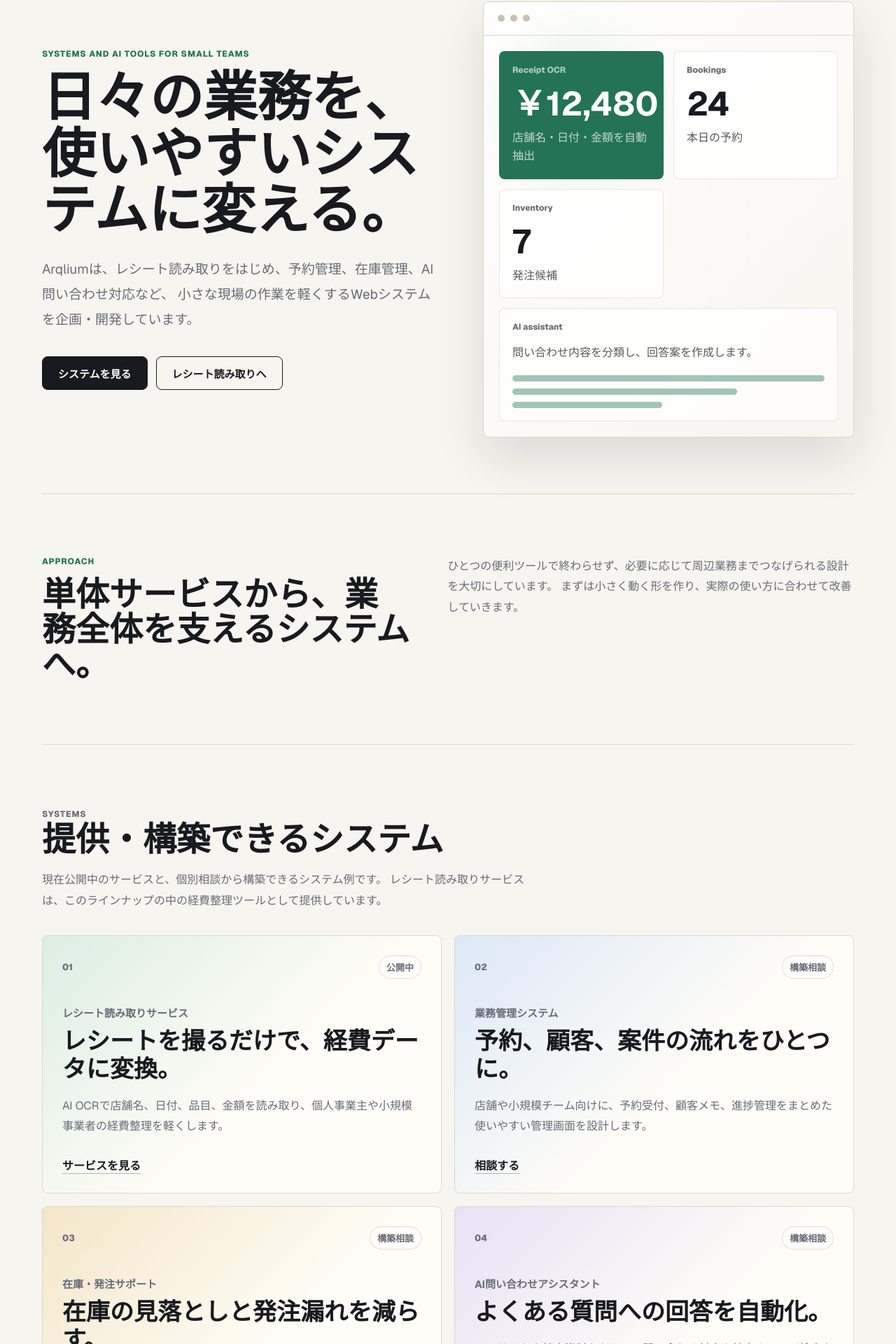
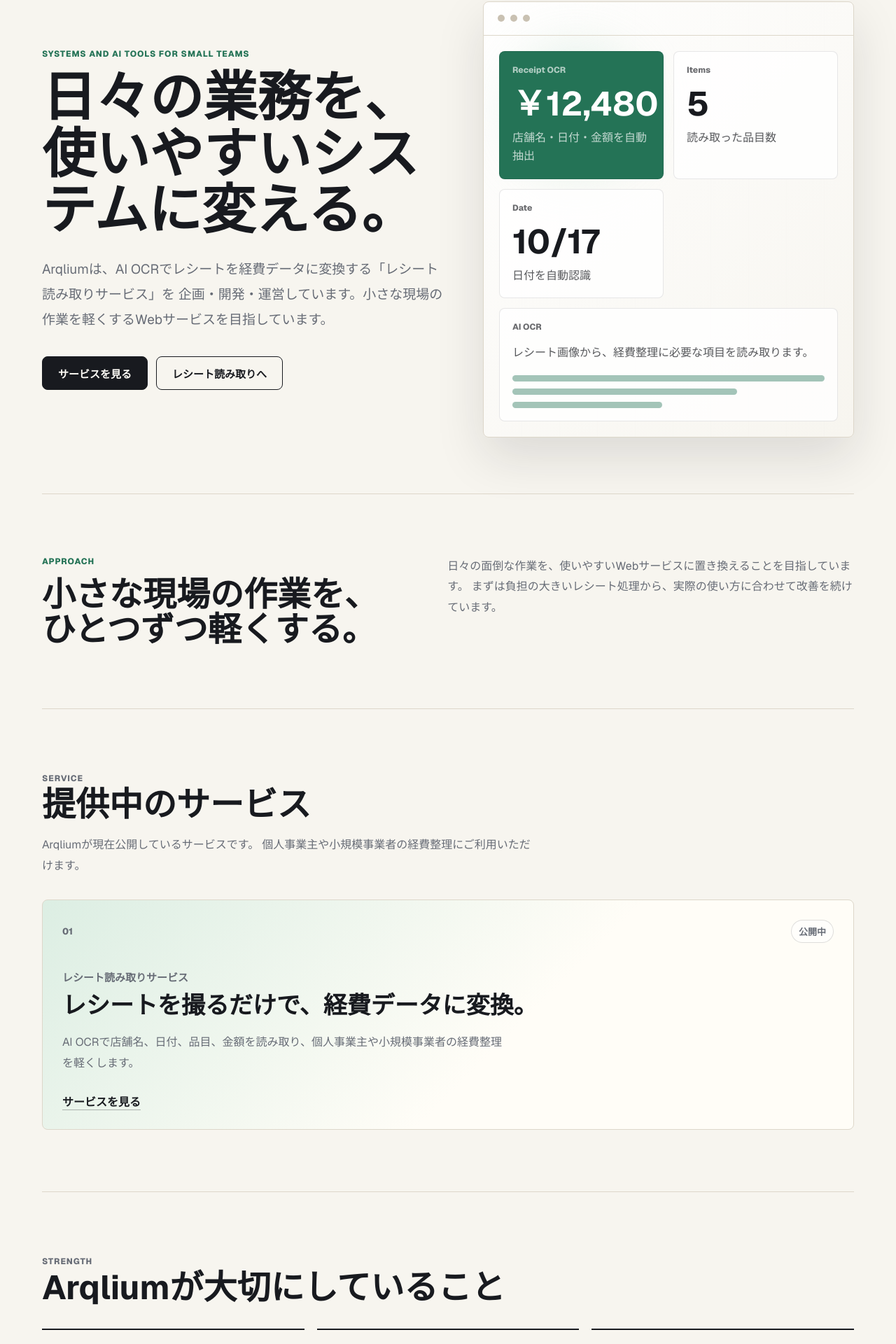
Before and after one commit to Goro0418/arqlium-hp, a Next.js app: page / in a window 1280 px wide. Shown: the part 142-2062 px from the top of the page at 70% size. Built offline with nearby package versions, Linux system fonts and the light colour scheme.

Commit message:
LPからレシート読み取り以外の未構築サービスを削除し、未使用CSSを整理

```diff
--- a/app/globals.css
+++ b/app/globals.css
@@ -1,18 +1,11 @@
 :root {
   --bg: #f7f5ef;
   --surface: #fffdf7;
-  --surface-strong: #ffffff;
   --ink: #181a1f;
   --muted: #676c76;
   --line: #ddd7ca;
   --green: #247356;
   --green-soft: #dceee3;
-  --blue: #2f67b1;
-  --blue-soft: #dce8f7;
-  --amber: #9a6a16;
-  --amber-soft: #f4e6c8;
-  --violet: #6650a4;
-  --violet-soft: #e7e1f5;
 }
 
 * {
@@ -312,16 +305,17 @@
   max-width: none;
 }
 
+/* サービスカードは現在1件のため1列表示 */
 .system-grid {
   display: grid;
-  grid-template-columns: repeat(2, minmax(0, 1fr));
+  grid-template-columns: minmax(0, 1fr);
   gap: 18px;
 }
 
 .system-card {
   display: flex;
   flex-direction: column;
-  min-height: 360px;
+  min-height: 300px;
   padding: 28px;
   border: 1px solid var(--line);
   border-radius: 8px;
@@ -330,18 +324,6 @@
 
 .system-card-green {
   background: linear-gradient(135deg, var(--green-soft), var(--surface) 58%);
-}
-
-.system-card-blue {
-  background: linear-gradient(135deg, var(--blue-soft), var(--surface) 58%);
-}
-
-.system-card-amber {
-  background: linear-gradient(135deg, var(--amber-soft), var(--surface) 58%);
-}
-
-.system-card-violet {
-  background: linear-gradient(135deg, var(--violet-soft), var(--surface) 58%);
 }
 
 .card-meta {
@@ -375,6 +357,10 @@
   letter-spacing: 0;
 }
 
+.system-card p {
+  max-width: 640px;
+}
+
 .system-card a {
   width: fit-content;
   margin-top: auto;
@@ -403,48 +389,6 @@
 .strength-item h3 {
   margin: 0 0 12px;
   font-size: 21px;
-}
-
-.process-section {
-  padding-top: 0;
-}
-
-.process-list {
-  display: grid;
-  grid-template-columns: repeat(4, minmax(0, 1fr));
-  gap: 0;
-  padding: 0;
-  margin: 0;
-  list-style: none;
-  border: 1px solid var(--line);
-  border-radius: 8px;
-  overflow: hidden;
-}
-
-.process-list li {
-  min-height: 176px;
-  padding: 24px;
-  background: var(--surface);
-  border-right: 1px solid var(--line);
-}
-
-.process-list li:last-child {
-  border-right: 0;
-}
-
-.process-list span {
-  display: block;
-  margin-bottom: 34px;
-  color: var(--green);
-  font-size: 13px;
-  font-weight: 800;
-}
-
-.process-list p {
-  margin: 0;
-  font-size: 18px;
-  font-weight: 700;
-  line-height: 1.6;
 }
 
 .contact-section {
@@ -502,19 +446,8 @@
     padding-top: 56px;
   }
 
-  .system-grid,
-  .strength-grid,
-  .process-list {
+  .strength-grid {
     grid-template-columns: 1fr;
-  }
-
-  .process-list li {
-    border-right: 0;
-    border-bottom: 1px solid var(--line);
-  }
-
-  .process-list li:last-child {
-    border-bottom: 0;
   }
 }
 
--- a/app/page.tsx
+++ b/app/page.tsx
@@ -8,36 +8,6 @@
       "AI OCRで店舗名、日付、品目、金額を読み取り、個人事業主や小規模事業者の経費整理を軽くします。",
     href: "https://arqlium-receipt.com",
     accent: "green",
-  },
-  {
-    code: "02",
-    name: "業務管理システム",
-    tag: "構築相談",
-    title: "予約、顧客、案件の流れをひとつに。",
-    description:
-      "店舗や小規模チーム向けに、予約受付、顧客メモ、進捗管理をまとめた使いやすい管理画面を設計します。",
-    href: "#contact",
-    accent: "blue",
-  },
-  {
-    code: "03",
-    name: "在庫・発注サポート",
-    tag: "構築相談",
-    title: "在庫の見落としと発注漏れを減らす。",
-    description:
-      "入出庫、しきい値アラート、発注リスト作成など、日々の確認作業をシンプルな仕組みに落とし込みます。",
-    href: "#contact",
-    accent: "amber",
-  },
-  {
-    code: "04",
-    name: "AI問い合わせアシスタント",
-    tag: "構築相談",
-    title: "よくある質問への回答を自動化。",
-    description:
-      "Webサイトや社内資料をもとに、問い合わせ対応や社内ナレッジ検索を助けるAIアシスタントを導入します。",
-    href: "#contact",
-    accent: "violet",
   },
 ];
 
@@ -56,13 +26,6 @@
   },
 ];
 
-const process = [
-  "課題と現在の作業フローを整理",
-  "最小構成の画面とデータ設計を作成",
-  "試作を触りながら改善",
-  "公開後の運用と追加改善をサポート",
-];
-
 export default function HomePage() {
   return (
     <main className="site-shell">
@@ -71,9 +34,9 @@
           Arql<span>ium</span>
         </a>
         <nav className="nav-links" aria-label="主要ナビゲーション">
-          <a href="#systems">システム</a>
+          <a href="#systems">サービス</a>
           <a href="#approach">特徴</a>
-          <a href="#contact">相談する</a>
+          <a href="#contact">試してみる</a>
         </nav>
       </header>
 
@@ -82,12 +45,12 @@
           <p className="eyebrow">Systems and AI tools for small teams</p>
           <h1>日々の業務を、使いやすいシステムに変える。</h1>
           <p className="hero-lead">
-            Arqliumは、レシート読み取りをはじめ、予約管理、在庫管理、AI問い合わせ対応など、
-            小さな現場の作業を軽くするWebシステムを企画・開発しています。
+            Arqliumは、AI OCRでレシートを経費データに変換する「レシート読み取りサービス」を
+            企画・開発・運営しています。小さな現場の作業を軽くするWebサービスを目指しています。
           </p>
           <div className="hero-actions">
             <a className="button primary" href="#systems">
-              システムを見る
+              サービスを見る
             </a>
             <a className="button secondary" href="https://arqlium-receipt.com">
               レシート読み取りへ
@@ -95,7 +58,10 @@
           </div>
         </div>
 
-        <div className="hero-visual" aria-label="Arqliumのシステム構成イメージ">
+        <div
+          className="hero-visual"
+          aria-label="レシート読み取りサービスのイメージ"
+        >
           <div className="visual-topbar">
             <span />
             <span />
@@ -108,18 +74,18 @@
               <p>店舗名・日付・金額を自動抽出</p>
             </div>
             <div className="visual-panel">
-              <span className="panel-kicker">Bookings</span>
-              <strong>24</strong>
-              <p>本日の予約</p>
+              <span className="panel-kicker">Items</span>
+              <strong>5</strong>
+              <p>読み取った品目数</p>
             </div>
             <div className="visual-panel">
-              <span className="panel-kicker">Inventory</span>
-              <strong>7</strong>
-              <p>発注候補</p>
+              <span className="panel-kicker">Date</span>
+              <strong>10/17</strong>
+              <p>日付を自動認識</p>
             </div>
             <div className="visual-panel wide">
-              <span className="panel-kicker">AI assistant</span>
-              <p>問い合わせ内容を分類し、回答案を作成します。</p>
+              <span className="panel-kicker">AI OCR</span>
+              <p>レシート画像から、経費整理に必要な項目を読み取ります。</p>
               <div className="visual-bars">
                 <span />
                 <span />
@@ -133,21 +99,21 @@
       <section className="section intro" id="approach">
         <div>
           <p className="section-label">Approach</p>
-          <h2>単体サービスから、業務全体を支えるシステムへ。</h2>
+          <h2>小さな現場の作業を、ひとつずつ軽くする。</h2>
         </div>
         <p>
-          ひとつの便利ツールで終わらせず、必要に応じて周辺業務までつなげられる設計を大切にしています。
-          まずは小さく動く形を作り、実際の使い方に合わせて改善していきます。
+          日々の面倒な作業を、使いやすいWebサービスに置き換えることを目指しています。
+          まずは負担の大きいレシート処理から、実際の使い方に合わせて改善を続けています。
         </p>
       </section>
 
       <section className="section" id="systems">
         <div className="section-heading">
-          <p className="section-label">Systems</p>
-          <h2>提供・構築できるシステム</h2>
+          <p className="section-label">Service</p>
+          <h2>提供中のサービス</h2>
           <p>
-            現在公開中のサービスと、個別相談から構築できるシステム例です。
-            レシート読み取りサービスは、このラインナップの中の経費整理ツールとして提供しています。
+            Arqliumが現在公開しているサービスです。
+            個人事業主や小規模事業者の経費整理にご利用いただけます。
           </p>
         </div>
 
@@ -164,9 +130,7 @@
               <h3>{system.name}</h3>
               <h4>{system.title}</h4>
               <p>{system.description}</p>
-              <a href={system.href}>
-                {system.href.startsWith("http") ? "サービスを見る" : "相談する"}
-              </a>
+              <a href={system.href}>サービスを見る</a>
             </article>
           ))}
         </div>
@@ -175,7 +139,7 @@
       <section className="section strength-band">
         <div className="section-heading compact">
           <p className="section-label">Strength</p>
-          <h2>Arqliumが得意なこと</h2>
+          <h2>Arqliumが大切にしていること</h2>
         </div>
         <div className="strength-grid">
           {strengths.map((item) => (
@@ -187,28 +151,12 @@
         </div>
       </section>
 
-      <section className="section process-section">
-        <div className="section-heading compact">
-          <p className="section-label">Process</p>
-          <h2>相談から公開までの流れ</h2>
-        </div>
-        <ol className="process-list">
-          {process.map((item, index) => (
-            <li key={item}>
-              <span>{String(index + 1).padStart(2, "0")}</span>
-              <p>{item}</p>
-            </li>
-          ))}
-        </ol>
-      </section>
-
       <section className="contact-section" id="contact">
         <div>
           <p className="section-label">Contact</p>
-          <h2>まずは小さな課題からご相談ください。</h2>
+          <h2>まずは、レシート読み取りをお試しください。</h2>
           <p>
-            レシート読み取りサービスの利用、または業務システムの個別構築について、
-            現在の作業内容に合わせて整理します。
+            レシートを撮影するだけで、経費整理に必要なデータをAIが読み取ります。
           </p>
         </div>
         <a className="button primary light" href="https://arqlium-receipt.com">
```
